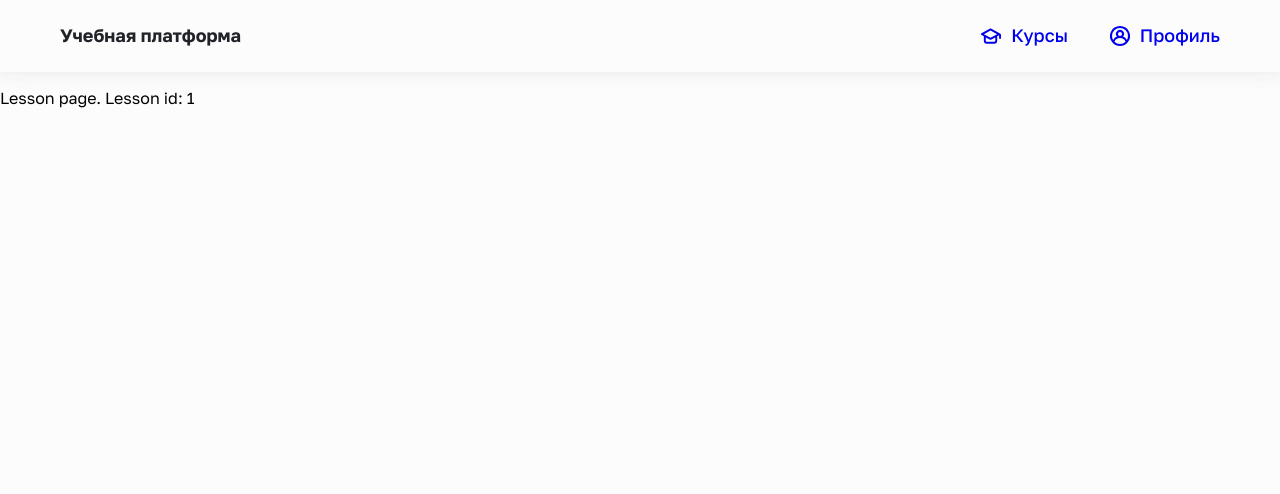
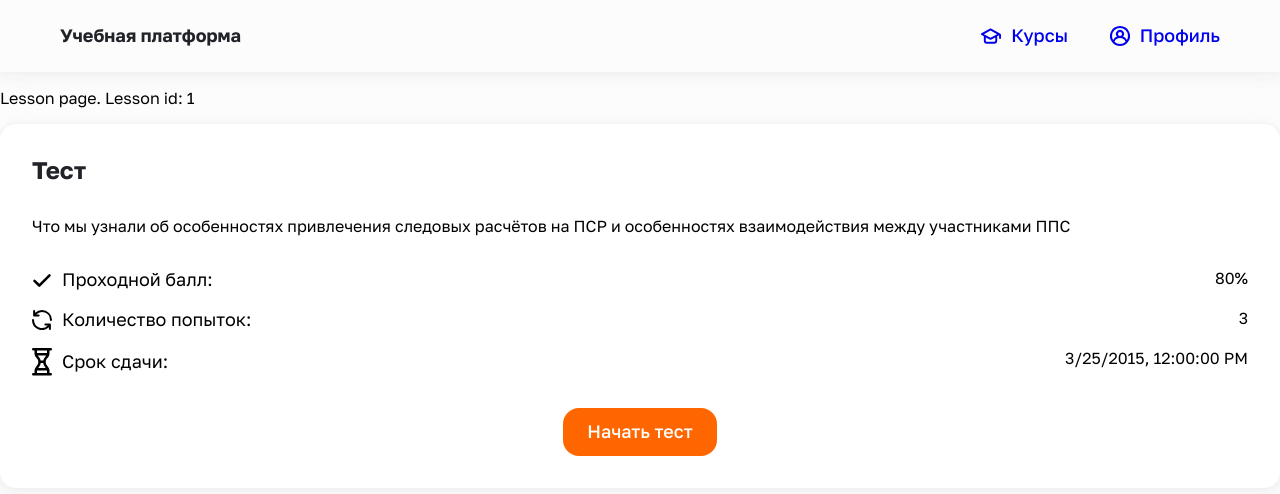
Before and after one commit to Studio-Yandex-Practicum/lizaalert_frontend, a React (Create React App) app: page /1/1 in a window 1280 px wide. Shown: the top 494 px of the page. Built offline with nearby package versions, Linux system fonts and the light colour scheme.

Commit message:
add test-preview

```diff
--- a/src/components/organisms/course-preview/course-preview.jsx
+++ b/src/components/organisms/course-preview/course-preview.jsx
@@ -1,7 +1,7 @@
 import PropTypes from 'prop-types';
 import { useNavigate } from 'react-router-dom';
 import { Button, Tag, TextWithIcon } from '../../molecules';
-import { Card } from '../../templates';
+import Card from '../../templates/card/card';
 import { Heading } from '../../atoms';
 import getDeclensionOf from '../../../utils/getDeclensionOf';
 import styles from './course-preview.module.scss';
--- a/src/components/organisms/index.js
+++ b/src/components/organisms/index.js
@@ -3,5 +3,15 @@ import AccountOverview from './account-overview/account-overview';
 import CoursePreview from './course-preview/course-preview';
 import Filter from './filter/filter';
 import PersonalData from './personal-data/personal-data';
+import TestPreview from './test-preview/test-preview';
+import Test from './test/test';
 
-export { AccountData, AccountOverview, CoursePreview, Filter, PersonalData };
+export {
+  AccountData,
+  AccountOverview,
+  CoursePreview,
+  Filter,
+  PersonalData,
+  TestPreview,
+  Test,
+};
--- /dev/null
+++ b/src/components/organisms/test-preview/test-preview.jsx
@@ -0,0 +1,56 @@
+import PropTypes from 'prop-types';
+import { Heading } from '../../atoms';
+import styles from './test-preview.module.scss';
+import { Button, TextWithIcon } from '../../molecules';
+import Card from '../../templates/card/card';
+
+function TestPreview({ test, toggleRender }) {
+  const date = new Date(test.deadline);
+
+  return (
+    <Card htmlTag="article" className={styles.container}>
+      <div className={styles.propertiesRow}>
+        <Heading level={1} size="l" title="Тест" />
+        {test.inProgress && (
+          <Button view="text" onClick={toggleRender}>
+            Вернуться к тесту
+          </Button>
+        )}
+      </div>
+      <p className={styles.paragraph}>{test.description}</p>
+      <div className={styles.properties}>
+        <div className={styles.propertiesRow}>
+          <TextWithIcon iconType="check" text="Проходной балл:" />
+          <p className={styles.paragraph}>{`${test.passingScore}%`}</p>
+        </div>
+        <div className={styles.propertiesRow}>
+          <TextWithIcon iconType="retry" text="Количество попыток:" />
+          <p className={styles.paragraph}>{test.retries}</p>
+        </div>
+        <div className={styles.propertiesRow}>
+          <TextWithIcon iconType="time" text="Срок сдачи:" />
+          <time className={styles.paragraph}>{date.toLocaleString()}</time>
+        </div>
+      </div>
+      {!test.inProgress && (
+        <Button className={styles.button} onClick={toggleRender}>
+          Начать тест
+        </Button>
+      )}
+    </Card>
+  );
+}
+
+TestPreview.propTypes = {
+  test: PropTypes.shape({
+    id: PropTypes.number.isRequired,
+    description: PropTypes.string.isRequired,
+    passingScore: PropTypes.number.isRequired,
+    retries: PropTypes.number.isRequired,
+    deadline: PropTypes.string.isRequired,
+    inProgress: PropTypes.bool.isRequired,
+  }).isRequired,
+  toggleRender: PropTypes.func.isRequired,
+};
+
+export default TestPreview;
--- /dev/null
+++ b/src/components/organisms/test-preview/test-preview.module.scss
@@ -0,0 +1,31 @@
+.container {
+  display: flex;
+  flex-direction: column;
+  row-gap: 32px;
+}
+
+.paragraph {
+  padding: 0;
+  margin: 0;
+}
+
+.properties {
+  display: flex;
+  flex-direction: column;
+  row-gap: 16px;
+}
+
+.propertiesRow {
+  display: flex;
+  justify-content: space-between;
+}
+
+.button {
+  max-width: 184px;
+  margin: auto;
+}
+
+.icon {
+  max-width: 20px;
+  max-height: 20px;
+}
--- /dev/null
+++ b/src/components/organisms/test/test.jsx
@@ -0,0 +1,22 @@
+import PropTypes from 'prop-types';
+import styles from './test.module.scss';
+import { Heading } from '../../atoms';
+import { Button } from '../../molecules';
+import Card from '../../templates/card/card';
+
+function Test({ toggleRender }) {
+  return (
+    <Card htmlTag="article" className={styles.test}>
+      <Heading level={1} size="l" title="Тест" />
+      <Button view="text" onClick={toggleRender}>
+        Посмотреть условия
+      </Button>
+    </Card>
+  );
+}
+
+Test.propTypes = {
+  toggleRender: PropTypes.func.isRequired,
+};
+
+export default Test;
--- /dev/null
+++ b/src/components/organisms/test/test.module.scss
@@ -0,0 +1,4 @@
+.test {
+  display: flex;
+  justify-content: space-between;
+}
--- a/src/components/pages/lesson/lesson.jsx
+++ b/src/components/pages/lesson/lesson.jsx
@@ -1,10 +1,15 @@
 import { useParams } from 'react-router-dom';
+import mockTest from '../../../services/mock/test-preview.json';
+import TestContent from '../../templates/test-content/test-content';
 
 function Lesson() {
   const { lessonId } = useParams();
+
   return (
     <div>
+      {/* DELETE mock data */}
       <p>Lesson page. Lesson id: {lessonId}</p>
+      <TestContent test={mockTest[0]} />
     </div>
   );
 }
--- a/src/components/templates/index.js
+++ b/src/components/templates/index.js
@@ -3,5 +3,6 @@ import Card from './card/card';
 import Header from './header/header';
 import Layout from './layout/layout';
 import NavigationButtons from './navigation-buttons/navigation-buttons';
+import TestContent from './test-content/test-content';
 
-export { Accordion, Card, Header, Layout, NavigationButtons };
+export { Accordion, Card, Header, Layout, NavigationButtons, TestContent };
--- /dev/null
+++ b/src/components/templates/test-content/test-content.jsx
@@ -0,0 +1,28 @@
+import { useState } from 'react';
+import PropTypes from 'prop-types';
+import { Test, TestPreview } from '../../organisms';
+
+function TestContent({ test }) {
+  const [renderTest, setRenderTest] = useState(test.inProgress);
+
+  const toggleRender = () => setRenderTest(!renderTest);
+
+  if (renderTest) {
+    return <Test test={test} toggleRender={toggleRender} />;
+  }
+
+  return <TestPreview test={test} toggleRender={toggleRender} />;
+}
+
+TestContent.propTypes = {
+  test: PropTypes.shape({
+    id: PropTypes.number.isRequired,
+    description: PropTypes.string.isRequired,
+    passingScore: PropTypes.number.isRequired,
+    retries: PropTypes.number.isRequired,
+    deadline: PropTypes.string.isRequired,
+    inProgress: PropTypes.bool.isRequired,
+  }).isRequired,
+};
+
+export default TestContent;
--- /dev/null
+++ b/src/services/mock/test-preview.json
@@ -0,0 +1,10 @@
+[
+  {
+    "id": 1,
+    "description": "Что мы узнали об особенностях привлечения следовых расчётов на ПСР и особенностях взаимодействия между участниками ППС",
+    "passingScore": 80,
+    "retries": 3,
+    "deadline": "2015-03-25T12:00:00Z",
+    "inProgress": false
+  }
+]
```
